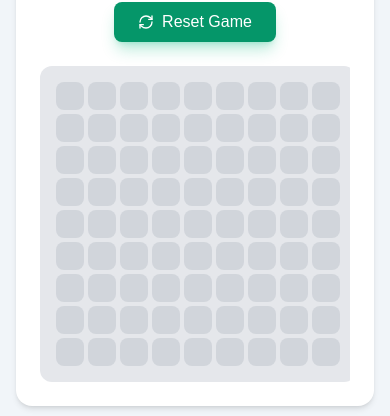
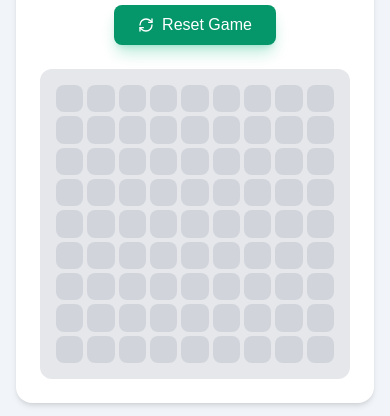
Before and after one commit to The-Best-Codes/nextjs-minesweeper, a Next.js app: page / in a window 390 px wide. Shown: the part 294-710 px from the top of the page. Built offline with nearby package versions, Linux system fonts and the light colour scheme.

Commit message:
make more responsive

```diff
--- a/app/page.tsx
+++ b/app/page.tsx
@@ -426,7 +426,7 @@ export default function Minesweeper() {
               <div
                 className="grid gap-1 bg-gray-200 dark:bg-slate-700 p-4 rounded-xl"
                 style={{
-                  gridTemplateColumns: `repeat(${board[0]?.length || 1}, minmax(28px, 40px))`,
+                  gridTemplateColumns: `repeat(${board[0]?.length || 1}, minmax(16px, 40px))`,
                 }}
               >
                 {board.map((row, rowIndex) =>
@@ -437,7 +437,7 @@ export default function Minesweeper() {
                       onContextMenu={(e) => toggleFlag(rowIndex, colIndex, e)}
                       initial={{ scale: 0 }}
                       animate={{ scale: 1 }}
-                      className={`w-full aspect-square flex items-center justify-center rounded-lg text-base sm:text-lg font-medium transition-colors
+                      className={`w-full aspect-square flex items-center justify-center rounded-lg font-medium transition-colors
                       ${
                         cell.state === "revealed"
                           ? cell.isMine
@@ -448,19 +448,19 @@ export default function Minesweeper() {
                         cell.state === "revealed" && cell.adjacentMines > 0
                           ? COLORS[cell.adjacentMines as keyof typeof COLORS]
                           : ""
-                      }`}
+                      } ${difficulty === "easy" ? "text-sm sm:text-lg md:text-lg" : difficulty === "medium" ? "text-xs sm:text-sm md:text-base lg:text-lg" : "text-xs sm:text-xs md:text-base"}`}
                       whileHover={{ scale: 1.05 }}
                       whileTap={{ scale: 0.95 }}
                     >
                       {cell.state === "revealed" && cell.isMine && (
-                        <Bomb className="w-4 h-4 sm:w-5 sm:h-5 text-white" />
+                        <Bomb className="w-3 h-3 sm:w-5 sm:h-5 text-white" />
                       )}
                       {cell.state === "revealed" &&
                         !cell.isMine &&
                         cell.adjacentMines > 0 &&
                         cell.adjacentMines}
                       {cell.state === "flagged" && (
-                        <Flag className="w-4 h-4 sm:w-5 sm:h-5 text-red-500 dark:text-red-400" />
+                        <Flag className="w-3 h-3 sm:w-5 sm:h-5 text-red-500 dark:text-red-400" />
                       )}
                     </motion.button>
                   )),
```
Also changed, not shown: package.json (+8 -8 lines), 1 other file (tests, documents, lock files or other folders).
